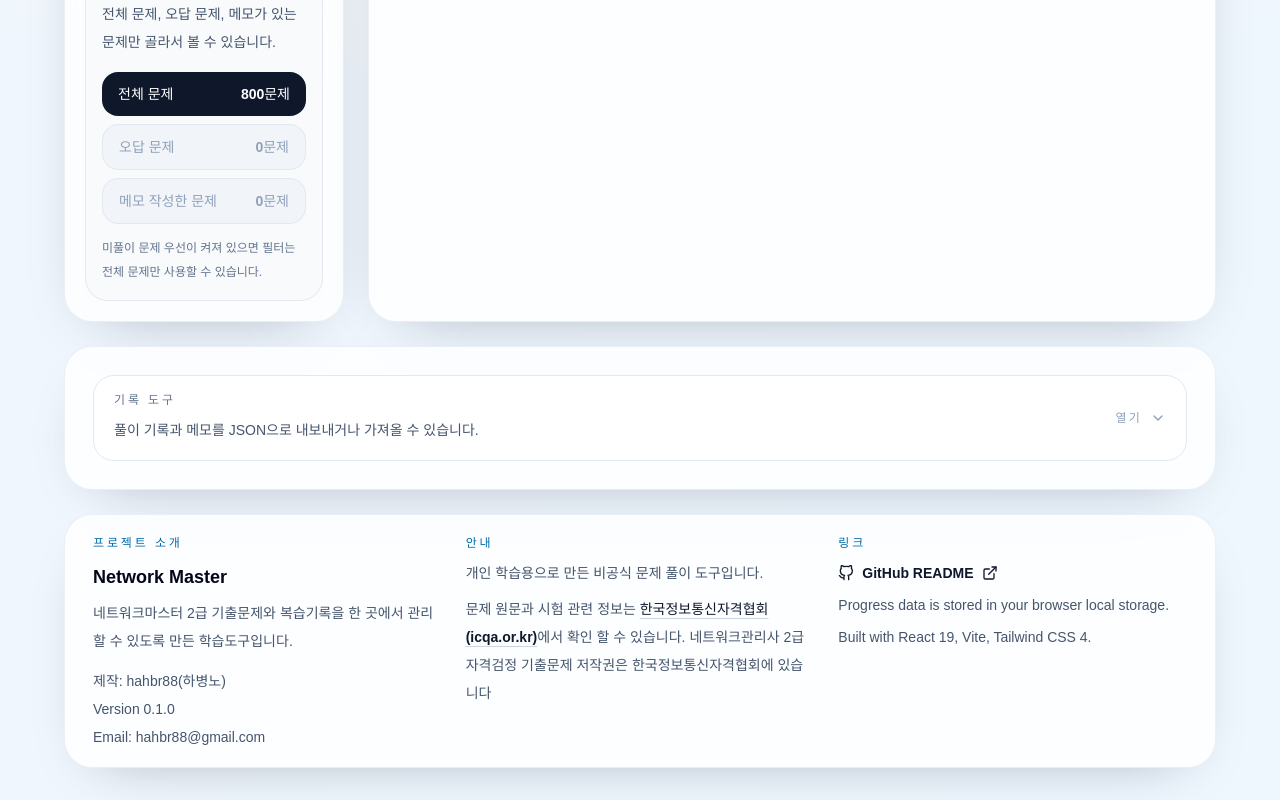
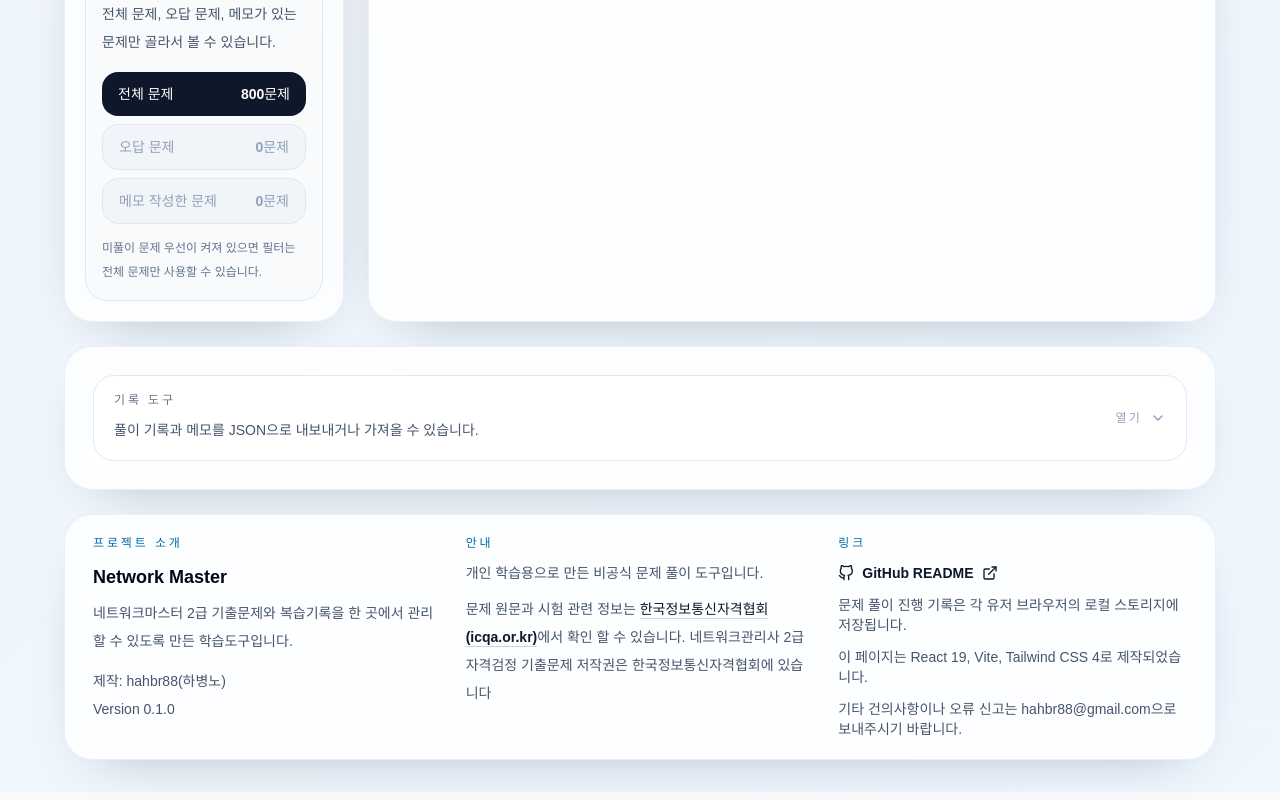
Before and after one commit to hahbr88/network_master, a React (Vite) app: page / in a window 1280 px wide. Shown: the part 1566-2366 px from the top of the page. Built offline with nearby package versions, Linux system fonts and the light colour scheme.

Commit message:
uxui: footer 문구 수정

```diff
--- a/src/App.tsx
+++ b/src/App.tsx
@@ -500,7 +500,6 @@ export default function App() {
               <div className="mt-4 grid gap-2 text-sm text-slate-600">
                 <p>{'제작: hahbr88(하병노)'}</p>
                 <p>Version 0.1.0</p>
-                <p>Email: hahbr88@gmail.com</p>
               </div>
             </div>
 
@@ -541,8 +540,17 @@ export default function App() {
                   <span>GitHub README</span>
                   <FiExternalLink className="h-4 w-4" />
                 </a>
-                <p>Progress data is stored in your browser local storage.</p>
-                <p>Built with React 19, Vite, Tailwind CSS 4.</p>
+                <p>
+                  문제 풀이 진행 기록은 각 유저 브라우저의 로컬 스토리지에
+                  저장됩니다.
+                </p>
+                <p>
+                  이 페이지는 React 19, Vite, Tailwind CSS 4로 제작되었습니다.
+                </p>
+                <p>
+                  기타 건의사항이나 오류 신고는 hahbr88@gmail.com으로 보내주시기
+                  바랍니다.
+                </p>
               </div>
             </div>
           </div>
```
